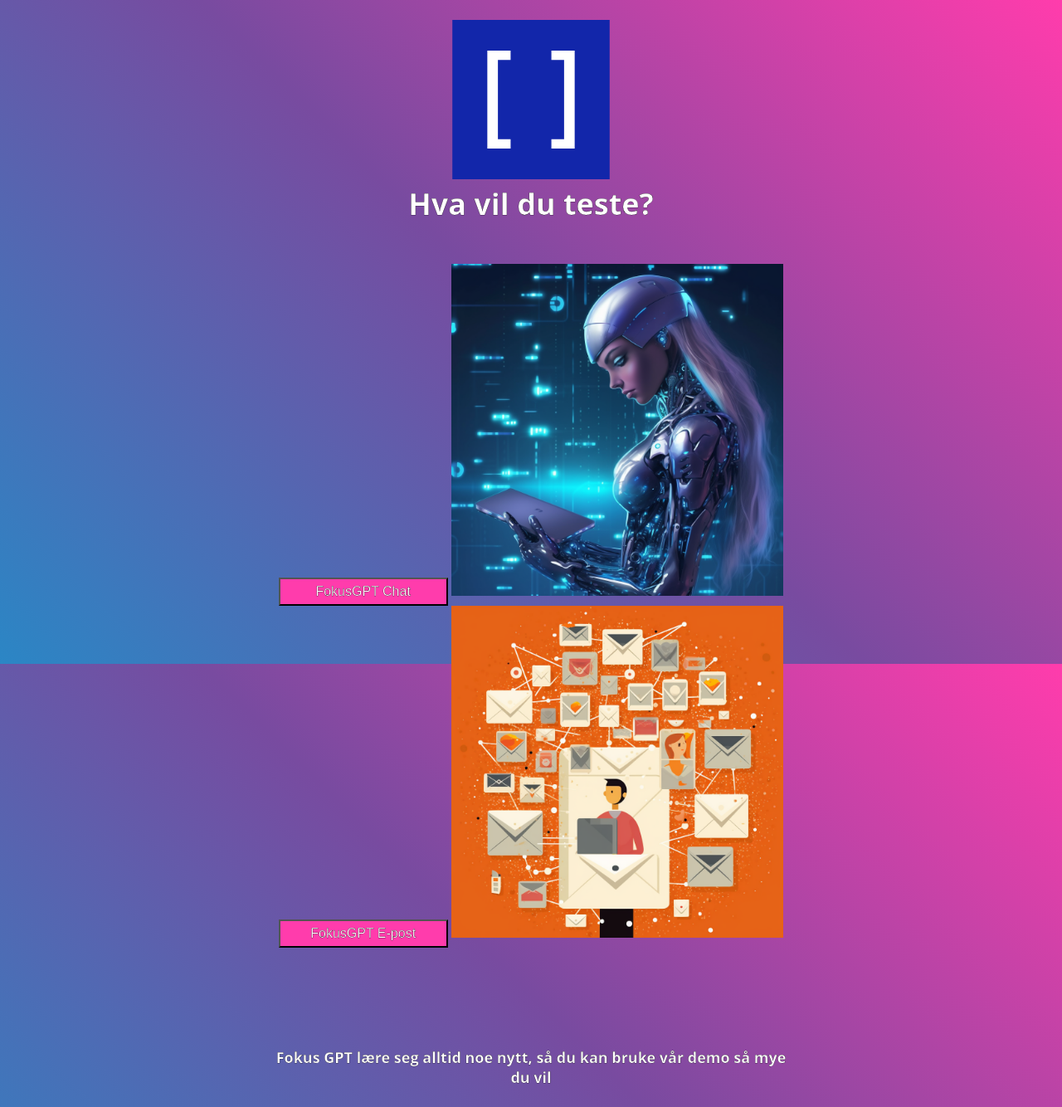
After one commit to mariaangelesjs/fokus_app, a Flask app: template templates/choose_gpt.html in a window 1280 px wide. The commit adds this page. Shown: the whole page at 83% size. Run offline with Flask 3, Linux system fonts and the light colour scheme; the template is opened without the code that fills it, so the values that code supplies are empty.

Commit message:
ADD IMAGES AND CHANGE STYLE

```diff
--- a/static/styles/style_other.css
+++ b/static/styles/style_other.css
@@ -2,15 +2,18 @@
     --body-bg: linear-gradient(225deg, #FF3CAC 0%, #784BA0 50%, #2B86C5 100%);
   }
 
-h1 {
-    font-weight: bold;
-    text-align:center ;
-    position:relative;
-    width: 100%;
-    box-sizing: border-box;
+  html {
+    display: inline-block;
+    margin: auto;
     justify-content: center;
     align-items: center;
-    }
+    width: 100%;
+    height:100%;
+    margin:0 auto;
+    padding: 0;
+    background-image: var(--body-bg);
+      }
+
 table, th, td
 {
     border: solid 1px #ddd;
@@ -24,6 +27,24 @@ th {
     font-weight:bold;
 }
 tr:hover {background-color:#2B86C5}
+*,
+  *:before,
+  *:after {
+    margin: 0;
+    padding: 0;
+    box-sizing: inherit;
+  }
+
+
+h1 {
+      font-weight: bold;
+      }
+#bas-logo {
+  display: inline-block;
+  margin-left: auto;
+  margin-right: auto;
+  width: 50%;
+}
 .boxed {
   border: 3px solid  #FF3CAC ;
   background-color: #2B86C5 ;
@@ -31,36 +52,10 @@ tr:hover {background-color:#2B86C5}
   -webkit-border-radius: 20px;
   -moz-border-radius: 20px;
   border-radius: 20px;
-  width: 100%;
+  width: 60%;
+  height: 9%;
+
 }
-*,
-  *:before,
-  *:after {
-    margin: 0;
-    padding: 0;
-    box-sizing: inherit;
-  }
-html {
-  display: flex;
-  margin: auto;
-  box-sizing: border-box;
-  justify-content: center;
-  align-items: center;
-  width: 100%;
-  height:100%;
-  margin:0 auto;
-  padding: 0;
-  display: flex;
-  background-image: var(--body-bg);
-    }
-
-#bas-logo {
-  display: flex;
-  margin-left: auto;
-  margin-right: auto;
-  width: 50%;
-}
-
 #charging_gpt {
   font-size: 16px;
   color:black
@@ -68,7 +63,7 @@ html {
 body {
     margin-left: auto;
     margin-right: auto;
-    display:flex;
+    display:block;
     color:white;
     width: 50%;
     font-family: 'Open Sans', sans-serif;
@@ -93,6 +88,7 @@ div {
 
 label {
   font-weight:bold;
+  width: 250px;
 }
 input[type=text] {
   color: black;
--- /dev/null
+++ b/templates/choose_gpt.html
@@ -0,0 +1,36 @@
+<!doctype html>
+<head>
+    <meta name="viewport" content="width=device-width,height=device-height,initial-scale=1.0">
+    <meta http-equiv="refresh" content="7; url='{{url_for('choose_gpt')}}'"/>
+    <title>FokusGPT Demo</title>
+    <link rel="stylesheet" href="{{ url_for('static', filename='styles/style_other.css') }}">
+    <link rel="shortcut icon" href="{{ url_for('static', filename='favicon.ico') }}">
+</head>
+<html>
+   <body>
+     <main>
+      <br>
+        <div class="px-4 py-3 my-2 text-center">
+            <img class="d-block mx-auto mb-4" src="{{ url_for('static', filename='images/Symbol-blå.svg') }}"
+            alt="Bas Logo" width="192" height="192"/>
+            <!-- <img  src="/docs/5.1/assets/brand/bootstrap-logo.svg" alt="" width="72" height="57"> -->
+            <h1 class="display-6 fw-bold text-primary">Hva vil du teste? </h1>
+            <br>
+            <br>
+              <input type="submit" id="button chat" value= "FokusGPT Chat" name="GPTchat"></input>
+              <img class="fixed_chatbot" src="{{ url_for('static', filename='images/fokusGPT_chat.png') }}"
+            alt="ChatBot" width="400" height="400"/>
+              <input type="submit" id="button epost" name="GPTepost" value="FokusGPT E-post"/>
+              <img class="fixed_chatbot" src="{{ url_for('static', filename='images/fokusGPT_epost.png') }}"
+            alt="E-post" width="400" height="400"/>
+              <br>
+              <br>
+              <br>
+              <br>
+              <br>
+              <br>
+               <b>Fokus GPT lære seg alltid noe nytt, så du kan bruke vår demo så mye du vil</b>
+              <br>
+              <br>
+          </div>
+</html>
```
Also changed, not shown: templates/fokus_gpt_end.html (+17 -1 lines), templates/select_columns.html (+10 -9 lines), static/images/_9e23d4ac-2b81-4828-b39a-286785273edd.jpeg (added), static/images/bioinflegitimatecunt_diagram_d3a0cd49-d936-443c-9bf6-fd4a1034f2c7.png (added), static/images/fokusGPT_chat.png (added), static/images/fokusGPT_epost.png (added), static/images/futuristic_1_chatbot.png (added), static/images/futuristic_2_chatbot.png (added), 1 other file.
